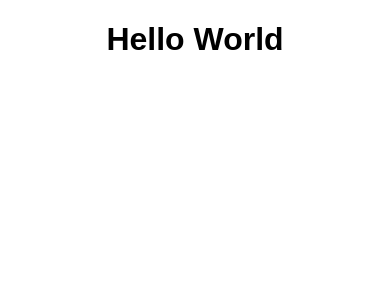
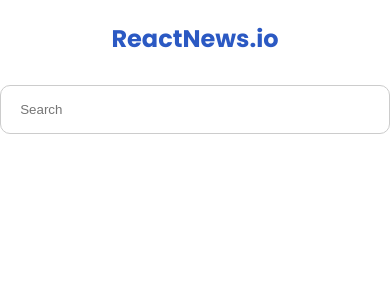
Before and after one commit to jawadsab/ReactNewsApp, a React (Create React App) app: page / in a window 390 px wide. Shown: the top 300 px of the page. Built offline with nearby package versions, Linux system fonts and the light colour scheme.

Commit message:
initial commit

```diff
--- a/src/App.js
+++ b/src/App.js
@@ -1,9 +1,10 @@
-import "./styles.css";
+import "./index.css";
+import { Navbar } from "./components";
 
 export default function App() {
   return (
     <div className="App">
-      <h1>Hello World</h1>
+      <Navbar />
     </div>
   );
 }
--- /dev/null
+++ b/src/components/Navbar/Navbar.js
@@ -0,0 +1,16 @@
+import "./NavbarStyles.css";
+
+const Navbar = () => {
+  return (
+    <nav className="navigation">
+      <div className="navigation__brand">
+        <p>ReactNews.io</p>
+      </div>
+      <div className="navigation__search">
+        <input className="search__input" type="text" placeholder="Search" />
+      </div>
+    </nav>
+  );
+};
+
+export default Navbar;
--- /dev/null
+++ b/src/components/Navbar/NavbarStyles.css
@@ -0,0 +1,44 @@
+.navigation {
+  padding: 1rem;
+  display: flex;
+  justify-content: space-between;
+  align-items: center;
+  position: relative;
+}
+
+.navigation__brand {
+  padding: 5px;
+  font-size: 1.5rem;
+  font-weight: bold;
+  cursor: pointer;
+  color: #2b59c3;
+}
+
+.navigation__search {
+  display: flex;
+}
+
+.search__input {
+  padding: 0.8rem 1rem;
+  width: 300px;
+  border-radius: 10px;
+  border: 1px solid #ccc;
+  outline: none;
+}
+
+@media only screen and (max-width: 750px) {
+  .navigation__brand {
+    width: 100%;
+    text-align: center;
+  }
+  .navigation__search {
+    position: absolute;
+    left: 0px;
+    top: 110%;
+    right: 0px;
+  }
+  .search__input {
+    width: 100%;
+    padding: 1rem 1.2rem;
+  }
+}
--- /dev/null
+++ b/src/components/index.js
@@ -0,0 +1 @@
+export { default as Navbar } from "../components/Navbar/Navbar.js";
--- /dev/null
+++ b/src/index.css
@@ -0,0 +1,10 @@
+@import url("https://fonts.googleapis.com/css2?family=Poppins:wght@300;400;500;700&display=swap");
+* {
+  margin: 0;
+  padding: 0;
+  box-sizing: border-box;
+}
+
+body {
+  font-family: "Poppins", sans-serif;
+}
--- a/src/index.js
+++ b/src/index.js
@@ -1,12 +1,7 @@
-import { StrictMode } from "react";
+import React from "react";
 import ReactDOM from "react-dom";
 
 import App from "./App";
 
 const rootElement = document.getElementById("root");
-ReactDOM.render(
-  <StrictMode>
-    <App />
-  </StrictMode>,
-  rootElement
-);
+ReactDOM.render(<App />, rootElement);
--- a/src/styles.css
+++ /dev/null
@@ -1,4 +0,0 @@
-.App {
-  font-family: sans-serif;
-  text-align: center;
-}
```
